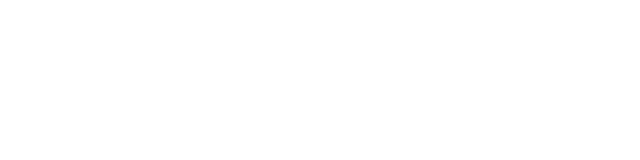
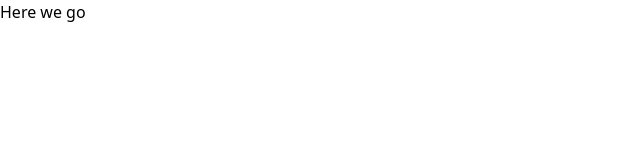
Before and after one commit to Merdi-kim/nft-marketplace, a Next.js app: page /home in a window 1280 px wide. Shown: the top 160 px of the page, without its empty margins (0-640 px from the left). Built offline with nearby package versions, Linux system fonts and the light colour scheme; a web font is replaced by a local one.

Commit message:
set skeleton home page

```diff
--- a/pages/home.js
+++ b/pages/home.js
@@ -1,7 +1,7 @@
 function home() {
     return (
         <div>
-
+            Here we go
         </div>
     )
 }
--- a/pages/index.js
+++ b/pages/index.js
@@ -2,13 +2,14 @@ import Head from 'next/head'
 import Link from 'next/link'
 import CountCard from '../components/CountCard'
 import Image from 'next/image'
+
 export default function Home() {
 
   return (
 
     <div className='text-black  '>
       <Head>
-        <title > Cyrrus </title>
+        <title> Cyrrus </title>
         <meta name="description" content="Decentralized NFT marketplace" />
         <link rel="icon" href="/phonto.ico" />
       </Head>
```
